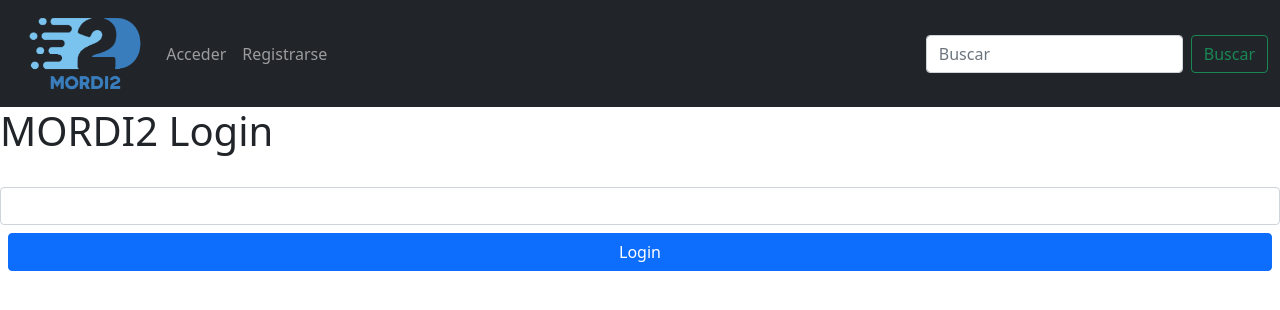
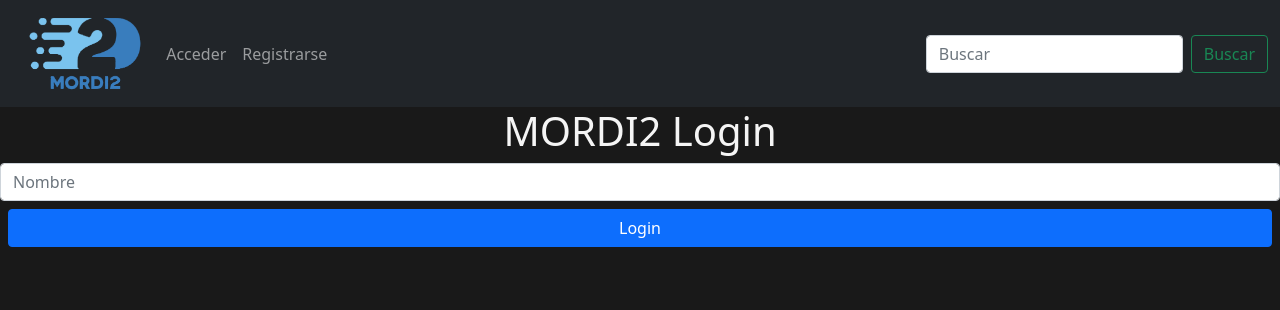
Before and after one commit to Alanfq08/mordi2-front-2, a React (Create React App) app: page /profile in a window 1280 px wide. Shown: the top 310 px of the page. Built offline with nearby package versions, Linux system fonts and the light colour scheme.

Commit message:
añadiendo mas estilo a mordi2

```diff
--- a/src/App.css
+++ b/src/App.css
@@ -1,3 +1,11 @@
+body{
+  background-color: rgba(0, 0, 0, 0.9) !important;
+}
+h1{
+  color:whitesmoke;
+  text-align: center;
+}
+
 .App {
   text-align: center;
 }
--- a/src/Pages/Login.js
+++ b/src/Pages/Login.js
@@ -43,7 +43,6 @@
             <div>
                 <BarraDeNavegacion/>
                 <h1>MORDI2 Login</h1>
-                <br />
 
                 <form onSubmit={handleSubmit}>
                     <input
@@ -52,6 +51,7 @@
                         className="form-control"
                         onChange={handleInputChange}
                         value={description}
+                        placeholder='Nombre'
                     />
                     <div className="d-grid m-2">
                         <button className="btn btn-primary">
```
